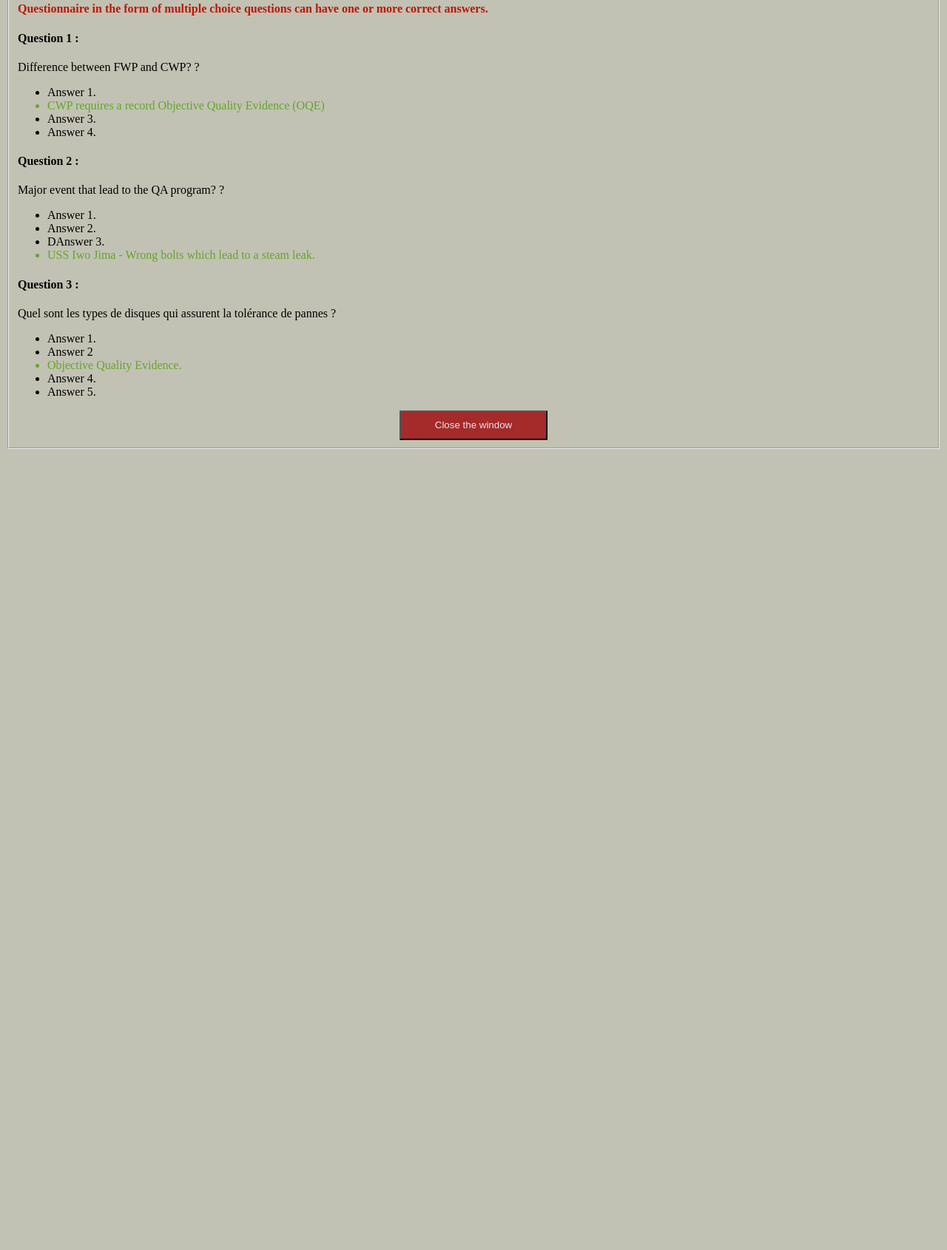
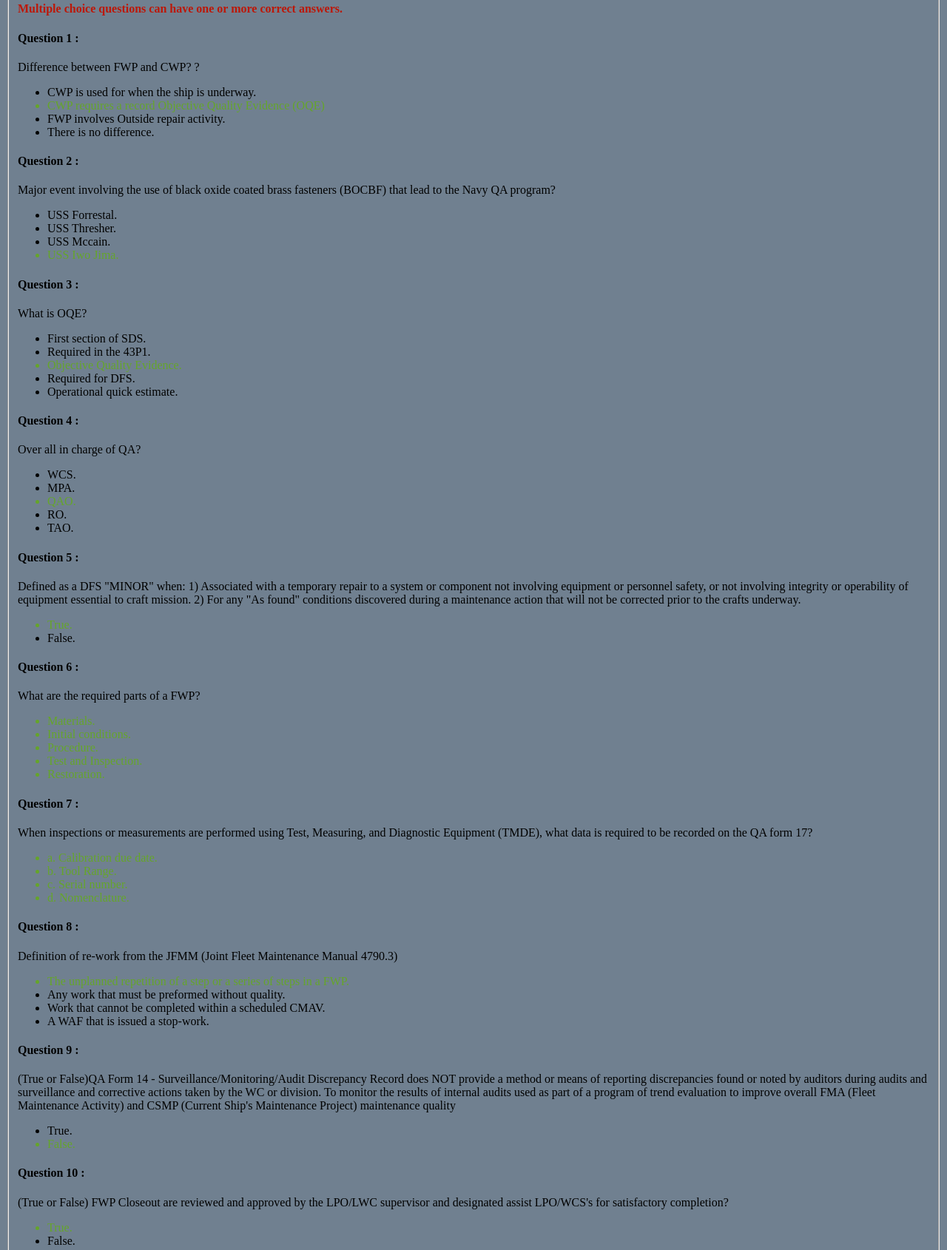
Before and after one commit to daviddismukes/namts.qa.training, a plain HTML site: page Correction_quizsite.html in a window 1280 px wide. Shown: the part 174-1864 px from the top of the page at 74% size. Before the commit the page ends 800 px from the top, so only its background shows below. Drawn offline with Linux system fonts and the light colour scheme.

Commit message:
Add files via upload

```diff
--- a/Correction_quizsite.html
+++ b/Correction_quizsite.html
@@ -12,35 +12,99 @@
         <legend><h4>Correction Quizsite</h4></legend>
         <h1 id="kk">NAMTS QA Training</h1>
         <hr>
-        <h4 id="jj">Questionnaire in the form of multiple choice questions can have one or more correct answers.</h4>
+        <h4 id="jj">Multiple choice questions can have one or more correct answers.</h4>
         <h4>Question 1 :</h4>
         <p>Difference between FWP and CWP? ?</p>
         <ul>
-            <li> Answer 1.</li>
+            <li> CWP is used for when the ship is underway.</li>
             <li class="cor">CWP requires a record Objective Quality Evidence (OQE)</li>
-            <li>  Answer 3.</li>
-            <li> Answer 4.</li>
-        </ul>
-        <h4>Question 2 :</h4>
-        <p>Major event that lead to the QA program? ?</p>
-        <ul>
-            <li> Answer 1.</li>
-            <li> Answer 2.</li>
-            <li> DAnswer 3.</li>
-            <li class="cor"> USS Iwo Jima - Wrong bolts which lead to a steam leak.</li>
-        </ul>
-        <h4>Question 3 :</h4>
-        <p>Quel sont les types de disques qui assurent la tolérance de pannes ?</p>
-        <ul>
-            <li> Answer 1.</li>
-            <li> Answer 2</li>
-            <li class="cor"> Objective Quality Evidence.</li>
-            <li> Answer 4.</li>
-            <li> Answer 5.</li>
+            <li>  FWP involves Outside repair activity.</li>
+            <li> There is no difference.</li>
         </ul>
 
+        <h4>Question 2 :</h4>
+        <p>Major event involving the use of black oxide coated brass fasteners (BOCBF) that lead to the Navy QA program?</p>
+        <ul>
+            <li> USS Forrestal.</li>
+            <li> USS Thresher.</li>
+            <li> USS Mccain.</li>
+            <li class="cor"> USS Iwo Jima.</li>
+        </ul>
+
+        <h4>Question 3 :</h4>
+        <p>What is OQE?</p>
+        <ul>
+            <li> First section of SDS.</li>
+            <li> Required in the 43P1.</li>
+            <li class="cor"> Objective Quality Evidence.</li>
+            <li> Required for DFS.</li>
+            <li> Operational quick estimate.</li>
+        </ul>
+
+		<h4>Question 4 :</h4>
+        <p>Over all in charge of QA?</p>
+        <ul>
+            <li> WCS.</li>
+            <li> MPA.</li>
+            <li class="cor"> QAO.</li>
+            <li> RO.</li>
+            <li> TAO.</li>
+        </ul>
+
+		<h4>Question 5 :</h4>
+        <p>Defined as a DFS "MINOR" when:
+			1) Associated with a temporary repair to a system or component not involving equipment or personnel safety, or not involving integrity or operability of equipment essential to craft mission.
+			2) For any "As found" conditions discovered during a maintenance action that will not be corrected prior to the crafts underway.</p>
+        <ul>
+
+            <li class="cor"> True.</li>
+			<li> False.</li>
+        </ul>
+
+        <h4>Question 6 :</h4>
+        <p>What are the required parts of a FWP?</p>
+        <ul>
+            <li class="cor"> Materials.</li>
+            <li class="cor"> Initial conditions.</li>
+            <li class="cor"> Procedure.</li>
+            <li class="cor"> Test and Inspection.</li>
+            <li class="cor"> Restoration.</li>
+        </ul>
+
+		<h4>Question 7 :</h4>
+        <p>When inspections or measurements are performed using Test, Measuring, and Diagnostic Equipment (TMDE), what data is required to be recorded on the QA form 17?</p>
+        <ul>
+            <li class="cor"> a. Calibration due date.</li>
+            <li class="cor"> b. Tool Range.</li>
+            <li class="cor"> c. Serial number.</li>
+            <li class="cor"> d. Nomenclature.</li>
+        </ul>
+
+		<h4>Question 8 :</h4>
+        <p>Definition of re-work from the JFMM (Joint Fleet Maintenance Manual 4790.3)</p>
+        <ul>
+            <li class="cor"> The unplanned repetition of a step or a series of steps in a FWP.</li>
+            <li> Any work that must be preformed without quality.</li>
+            <li> Work that cannot be completed within a scheduled CMAV.</li>
+            <li> A WAF that is issued a stop-work.</li>
+        </ul>
+
+		<h4>Question 9 :</h4>
+        <p>(True or False)QA Form 14 - Surveillance/Monitoring/Audit Discrepancy Record does NOT provide a method or means of reporting discrepancies found or noted by auditors during audits and surveillance and corrective actions taken by the WC or division. To monitor the results of internal audits used as part of a program of trend evaluation to improve overall FMA (Fleet Maintenance Activity) and CSMP (Current Ship's Maintenance Project) maintenance quality</p>
+        <ul>
+            <li> True.</li>
+			<li class="cor"> False.</li>
+        </ul>
+
+		<h4>Question 10 :</h4>
+        <p>(True or False) FWP Closeout are reviewed and approved by the LPO/LWC supervisor and designated assist LPO/WCS's for satisfactory completion?</p>
+        <ul>
+			<li class="cor"> True.</li>
+			<li> False.</li>
+
+        </ul>
         <div id="But">
-            <a href="Examen.html"><button> Close the window</button></a>
+            <a href="Quizsite.html"><button> Close the window</button></a>
         </div>
     </fieldset>
 </body>
--- a/Style_Quizsite.css
+++ b/Style_Quizsite.css
@@ -1,9 +1,9 @@
 body{
-    background-color: rgb(193, 194, 179);
+    background-color: rgb(112,128,144); /*rgb(193, 194, 179);*/
 }
 /*  Examen  */
 #kk{
-    color:blueviolet;
+    color: rgb(0,0,128); /*blueviolet; */
     text-align: center;
 }
 #jj{
```
